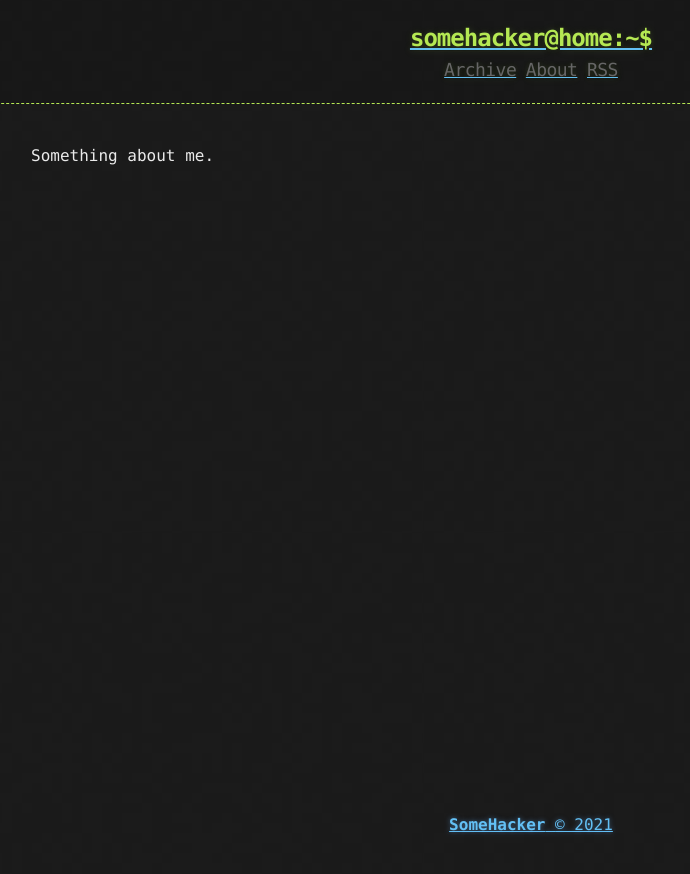
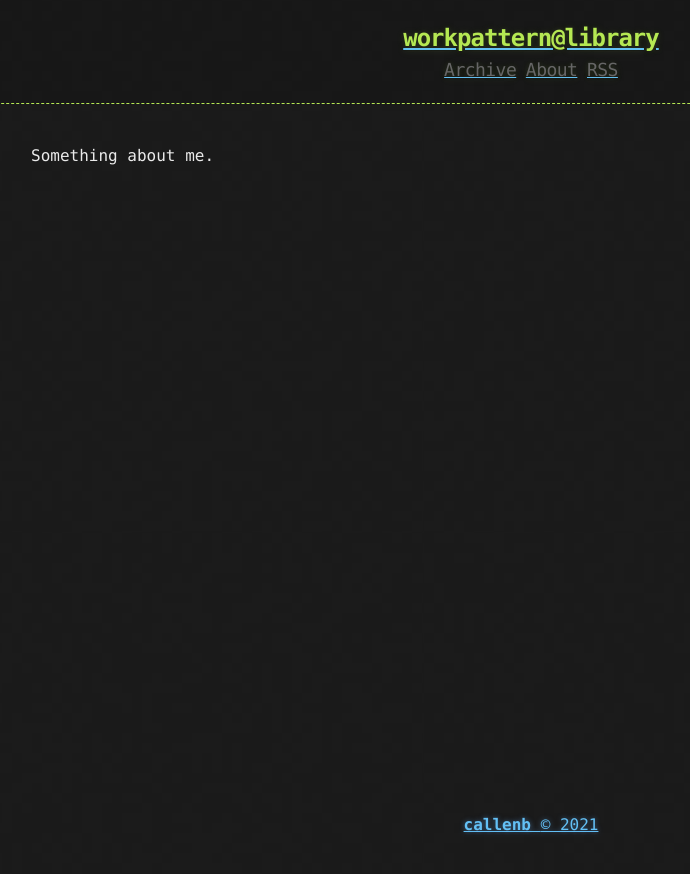
Before and after one commit to callenb/workpattern.org, a Jekyll site: the page built from about.md, in a window 1280 px wide. Shown: the top 874 px of the page, without its empty margins (109-799 px from the left). Built offline with Jekyll 4.4.1, drawn with Linux system fonts in a browser that asks for light colours.

Commit message:
changed name of site and displayed it

```diff
--- a/_config.yml
+++ b/_config.yml
@@ -1,16 +1,17 @@
-title: Hacker-Blog
-description: "A Jekyll Blog Theme For Hackers"
+title: Workpattern Library
+name: Workpattern Library
+description: "Calculates dates and durations whilst taking into account working and non-working times. It creates calendars similar to what you can find in project scheduling software like Microsoft project and Primavera P6."
 author:
-  name: "SomeHacker"
-  email: "someone@somewebsite.somedomain"
-  url: "https://ashishchaudhary.in/hacker-blog"
+  name: "callenb"
+  email: "barrie@callenb.org"
+  url: "https://github.com/callenb"
 
 baseurl: /
 
 source: .
 destination: ./_site
 permalink: /:title
-paginate: 3
+paginate: 10
 paginate_path: /page/:num/
 
 defaults:
@@ -28,5 +29,5 @@ plugins:
   - jekyll-sitemap
 
 # Custom variables
-owner : "SomeHacker"
-year : "2020"
+owner : "callenb"
+year : "2021"
--- a/_includes/header.html
+++ b/_includes/header.html
@@ -1,8 +1,8 @@
 <header>
   <div>
     <a href="{{ "/" | prepend: site.baseurl | replace: '//', '/' }}">
-    {% assign owner_first_name = site.owner | split: " " %}
-    <h1>{{ owner_first_name[0] | downcase }}@home:~$</h1>
+    {% assign site_name = site.name | split: " " %}
+    <h1>{{ site_name[0] | downcase }}@{{ site_name[1] | downcase }}</h1>
     </a>
     <div class="header-links">
       {% include links.html %}
```
